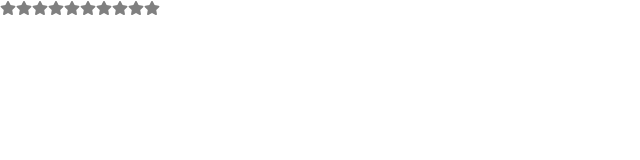
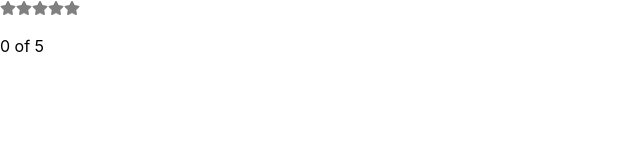
Before and after one commit to KristofferLeemburg/linkedin-learning-hooks, a React (Create React App) app: page / in a window 1280 px wide. Shown: the top 160 px of the page, without its empty margins (0-640 px from the left). Built offline with nearby package versions, Linux system fonts and the light colour scheme.

Commit message:
Sending interactions up component trees

```diff
--- a/src/index.js
+++ b/src/index.js
@@ -1,4 +1,4 @@
-import React from 'react';
+import React, {useState} from 'react';
 import ReactDOM from 'react-dom';
 import './index.css';
 import { FaStar } from "react-icons/fa"
@@ -7,16 +7,24 @@ const createArray = (length) => [
   ...Array(length)
 ];
 
-function Star({selected = false}){
-  return <FaStar color={selected ? "red" : "gray"} />
+function Star({selected = false, onSelect}){
+  return <FaStar color={selected ? "red" : "gray"}
+  onClick={onSelect} />
 }
-function StarRating({totalStars}){
-  return createArray(totalStars).map((n,i) => (
-    <Star key={i} />
-  ))
+function StarRating({totalStars = 5}){
+  const [selectedStars, setSelectedStars] = useState(0)
+  return(
+  <>
+  { createArray(totalStars).map((n,i) => (
+    <Star key={i} selected={selectedStars > i} onSelect={() => setSelectedStars(i + 1)}
+    />
+  )) }
+  <p>{selectedStars} of {totalStars}</p>
+  </>
+  )
 }
 function App() {
-return <StarRating totalStars={10} />;
+return <StarRating totalStars={5} />;
 }
 ReactDOM.render(
   <React.StrictMode>
```
